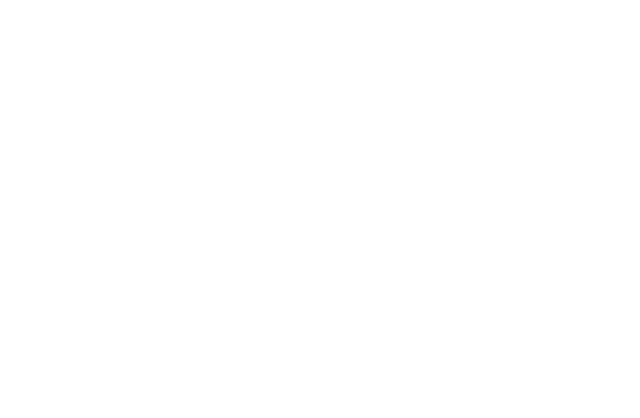
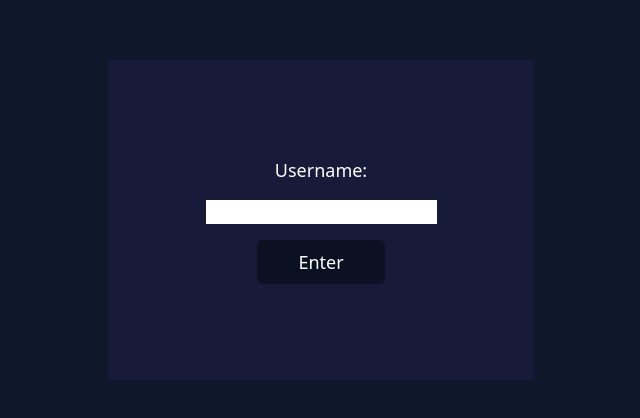
Before and after one commit to Noroichan/websuckit-messaging, a Vue app in the folder frontend/: page /login in a window 1280 px wide. Before the commit this address had no page. Shown: the part 180-598 px from the top of the page, without its empty margins (319-959 px from the left). Built offline with nearby package versions, Linux system fonts and the light colour scheme.

Commit message:
view: login

```diff
--- a/frontend/src/router/routes.ts
+++ b/frontend/src/router/routes.ts
@@ -1,4 +1,5 @@
 import ConversationsView from "@/views/ConversationsView.vue";
+import LoginView from "@/views/LoginView.vue";
 
 const routes = [
     {
@@ -6,6 +7,12 @@
         name: 'Conversations',
         component: ConversationsView,
         // TODO auth metadata
+    },
+    {
+        path: '/login',
+        name: 'Login',
+        component: LoginView,
+        // TODO auth metadata
     }
 ]
 
--- /dev/null
+++ b/frontend/src/views/LoginView.vue
@@ -0,0 +1,13 @@
+<script setup lang="ts"></script>
+
+<!-- TODO submit name and check if available -->
+
+<template>
+    <div class="flex justify-center items-center h-screen w-screen bg-slate-900">
+        <div class="flex flex-col justify-center items-center w-2/6 min-w-96 h-2/6 min-h-80 bg-indigo-1000">
+            <label class="text-white text-lg">Username:</label>
+            <input type="text" class="my-4 min-w-44" />
+            <button class="text-white text-lg bg-slate-925 rounded-md w-1/6 min-w-32 py-2">Enter</button>
+        </div>
+    </div>
+</template>
```
